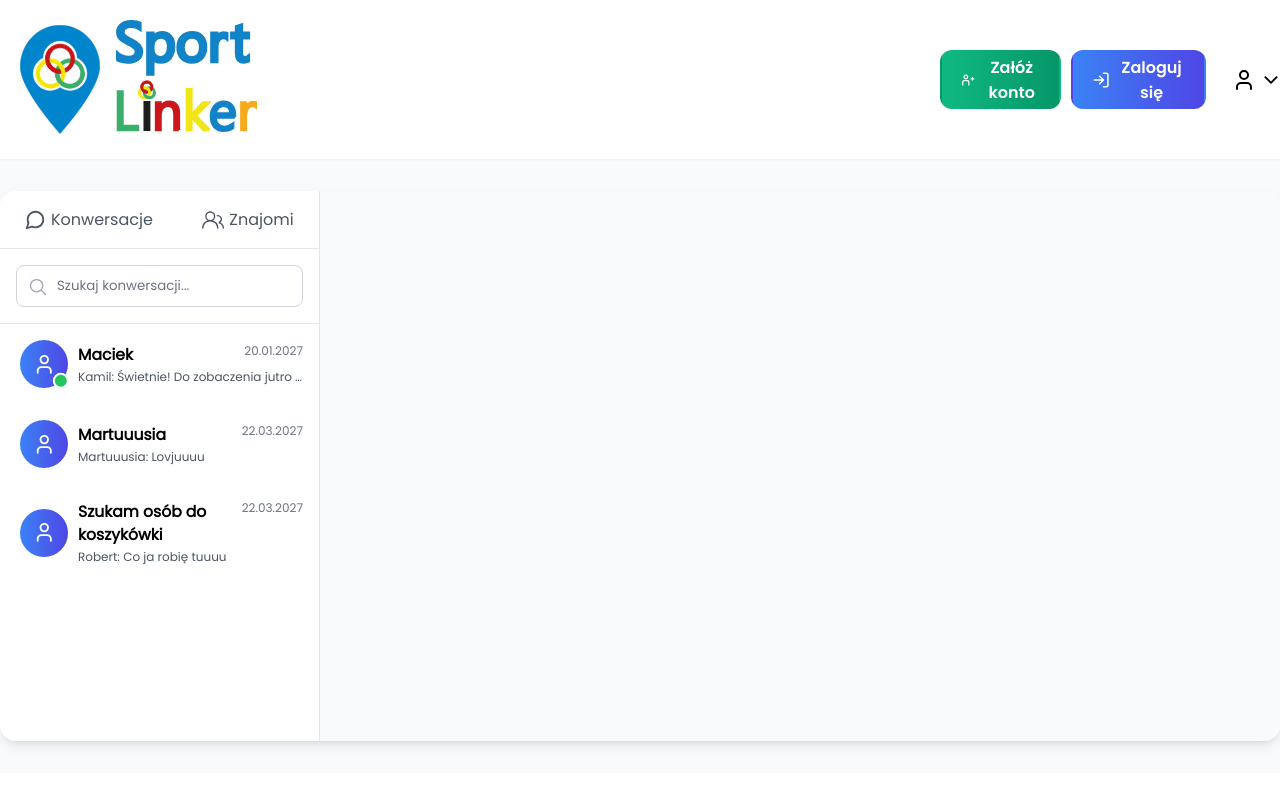
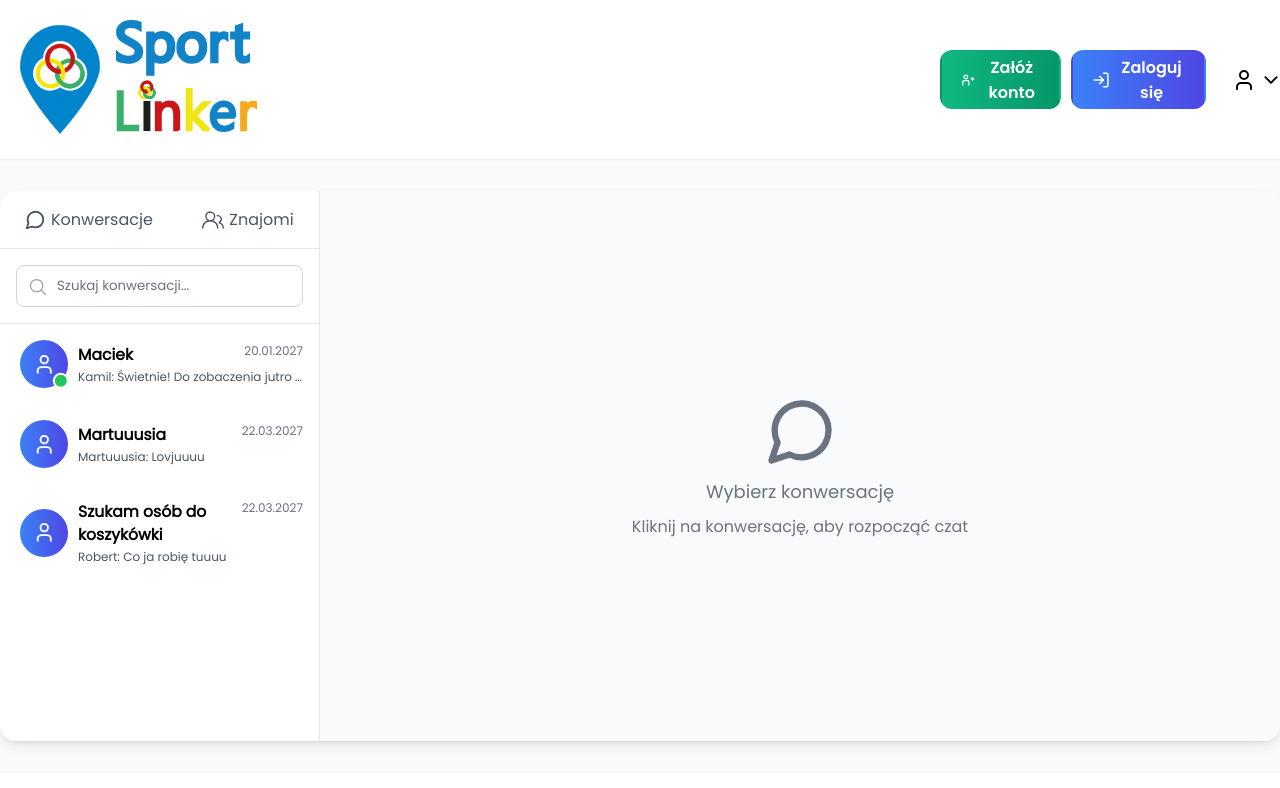
Before and after one commit to Michuxx/SportLinker, a React (Vite) app in the folder SportLinkerFrontend/: page /messages in a window 1280 px wide. Shown: the top 788 px of the page. Built offline with nearby package versions, Linux system fonts and the light colour scheme.

Commit message:
made null component

```diff
--- a/SportLinkerFrontend/src/components/messagesSection/conversation/NullConversation.jsx
+++ b/SportLinkerFrontend/src/components/messagesSection/conversation/NullConversation.jsx
@@ -1,7 +1,15 @@
 import "./conversation.css";
 
+import { FiMessageCircle } from "react-icons/fi";
+
 const NullConversation = () => {
-  return <div className="null-conversation-wrapper"></div>;
+  return (
+    <div className="null-conversation-wrapper">
+      <FiMessageCircle size={76} />
+      <span>Wybierz konwersację</span>
+      <p>Kliknij na konwersację, aby rozpocząć czat</p>
+    </div>
+  );
 };
 
 export default NullConversation;
--- a/SportLinkerFrontend/src/components/messagesSection/conversation/conversation.css
+++ b/SportLinkerFrontend/src/components/messagesSection/conversation/conversation.css
@@ -50,4 +50,16 @@
 }
 
 .null-conversation-wrapper {
+  display: flex;
+  justify-content: center;
+  align-items: center;
+  flex-direction: column;
+  height: 100%;
+  gap: 0.5rem;
+  color: rgb(107 114 128);
 }
+
+.null-conversation-wrapper span {
+  font-size: 1.125rem;
+  line-height: 1.75rem;
+}
```
